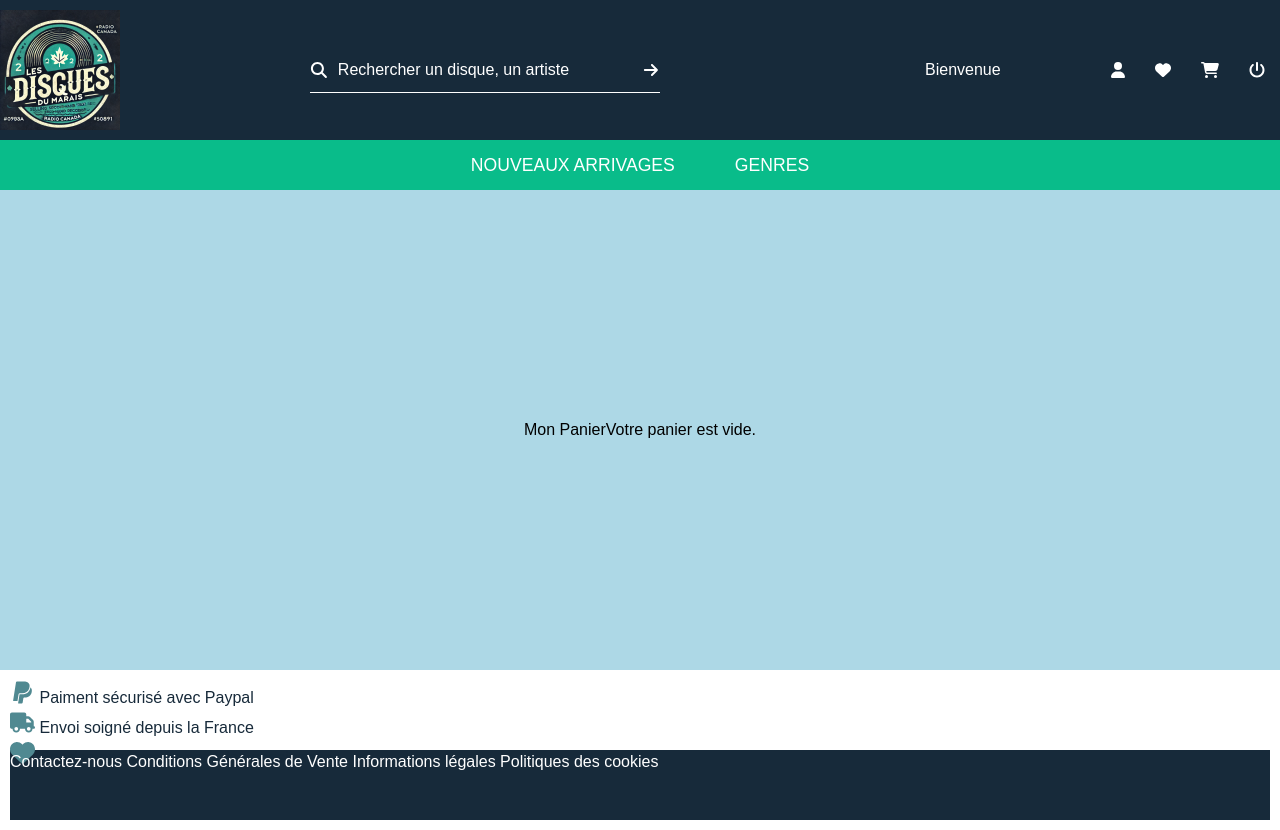
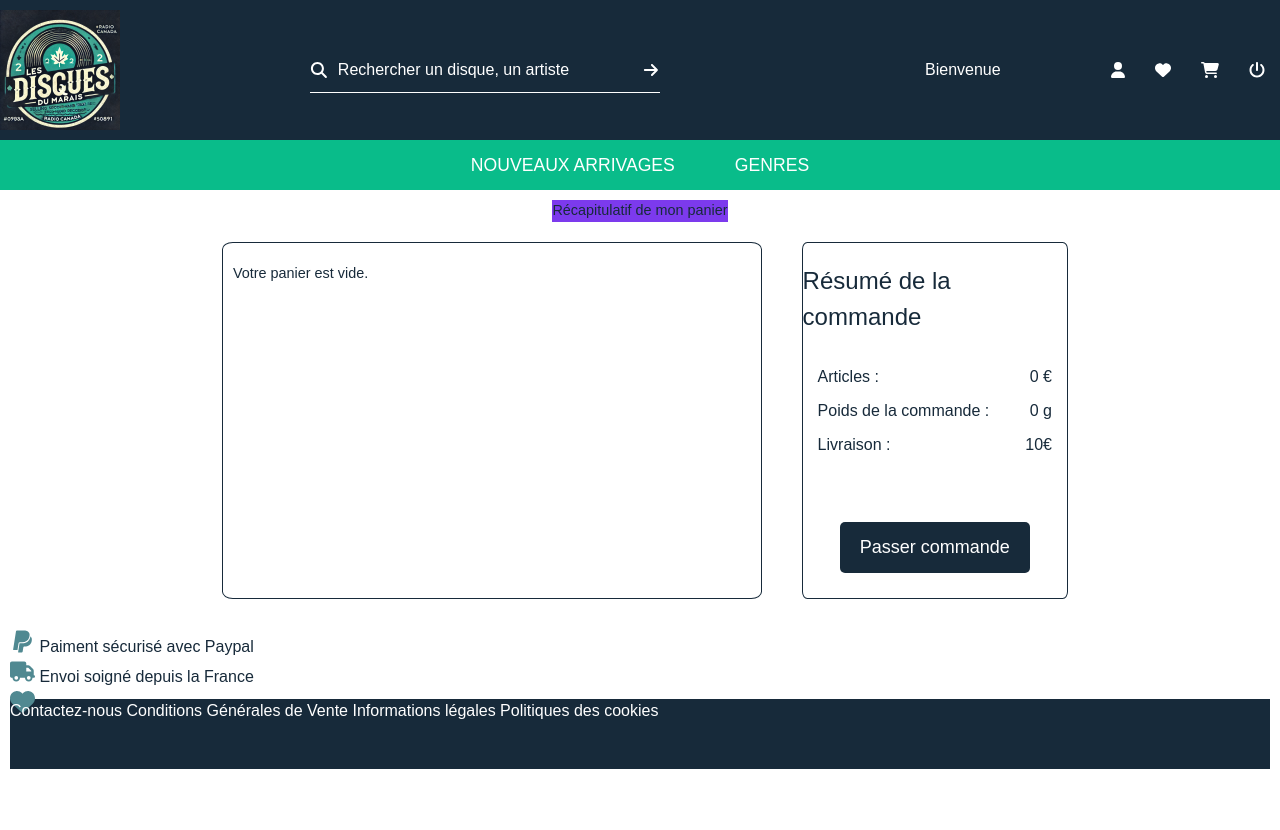
Before and after one commit to valerie85/lesdisquesdumarais-frontend, a Next.js app: page /cart in a window 1280 px wide. After the commit the page ends 800 px from the top, so only its background shows below. Built offline with nearby package versions, Linux system fonts and the light colour scheme; a web font is replaced by a local one.

Commit message:
page panier en cours

```diff
--- a/pages/cart.js
+++ b/pages/cart.js
@@ -3,50 +3,119 @@ import styles from "../styles/Cart.module.css";
 import Header from "../components/Header";
 import Footer from "../components/Footer";
 import Head from "next/head";
+import Image from "next/image";
+
+// Imports FontAwesom
+import { FontAwesomeIcon } from "@fortawesome/react-fontawesome";
+import { faHourglass3, faTrash } from "@fortawesome/free-solid-svg-icons";
 
 import { useSelector, useDispatch } from "react-redux";
 import { removeFromCart } from "../reducers/cart";
 
 function Cart() {
-
   const dispatch = useDispatch();
   const cartItems = useSelector((state) => state.cart.value);
-  console.log("Le cart Items", cartItems)
+  console.log("Le cart Items", cartItems);
 
   const removeCartItem = (article) => {
     dispatch(removeFromCart(article));
   };
 
-  const articleList = cartItems.map((article) => (
-    <li key={article._id} className={styles.cartItem}>
-        <img
-            src={article.pictures[0]}
-            alt={article.name}
-            className={styles.articleImage}
+  const totalArticles = cartItems.reduce((total, article) => {
+    const articlePrice = Number(article.price);
+    return total + articlePrice;
+  }, 0);
+
+  const totalWeightOrder = cartItems.reduce((totalWeight, article) => {
+    const articleWeight = Number(article.weight);
+    return totalWeight + articleWeight;
+  }, 0);
+
+  const displayWeight =
+    totalWeightOrder > 999
+      ? `${(totalWeightOrder / 1000).toFixed(2)} kg`
+      : `${totalWeightOrder} g`;
+
+
+      const articleList = cartItems.map((article) => {
+        // Initialiser l'URL et l'alt pour l'image
+        let ImgSrc;
+        let ImgAlt;
+
+        // Déterminer si l'image est disponible
+        if (article.pictures && article.pictures.length > 0) {
+          ImgSrc = article.pictures[0];
+          ImgAlt = article.title; // ou article.title si `props.title` n'est pas défini
+        } else {
+          ImgSrc = "/no_img.jpg";
+          ImgAlt = "Image indisponible";
+        }
+
+        return (
+          <li key={article._id} className={`${styles.cartItem} hover:bg-violet-600`}>
+            <Image
+              src={ImgSrc}
+              alt={ImgAlt}
+              className={`${styles.photos} w-48 h-48 object-cover rounded-lg`}
+              width={96}
+              height={96}
             />
-        <div>
-            <h2>{article.artist}</h2>
-            <p> Prix: {article.price}</p>
-            <button onClick={() => removeCartItem(article)}>
-          Retirer du panier
+
+            <div className={styles.articleContainer}>
+              <div className={styles.articleInfo}>
+                <p className={styles.h3}>Artiste: {article.artist}</p>
+                <p>Titre: {article.title}</p>
+                <p>Prix: {article.price}€</p>
+              </div>
+              <div className={styles.deleteButtonContainer}>
+                <button
+                  onClick={() => removeCartItem(article)}
+                  className="hover:text-red-600 transition-colors duration-300"
+                >
+                  <FontAwesomeIcon icon={faTrash} className="hover:text-red-600 transition-colors duration-300"/>
                 </button>
               </div>
+            </div>
           </li>
-  ));
+        );
+      });
 
 
   return (
     <>
       <Header />
       <div className={styles.container}>
-        <h1>Mon Panier</h1>
+        <h1 className= "bg-violet-600"> Récapitulatif de mon panier</h1>
+        <div className={styles.OrderContainer}>
+          <div className={styles.leftSection}>
             {cartItems.length === 0 ? (
               <p>Votre panier est vide.</p>
             ) : (
-            <ul className={styles.cartList}>
-            {articleList}
-          </ul>
+              <div className={styles.articlesContainer}>{articleList}</div>
             )}
+          </div>
+
+          <div className={styles.rightSection}>
+            <h2 className={styles.titleOrderSummary}>Résumé de la commande</h2>
+            <div className={styles.summary}>
+              <div className={styles.summaryItem}>
+                <p>Articles :</p>
+                <p>{totalArticles} €</p>
+              </div>
+              <div className={styles.summaryItem}>
+                <p>Poids de la commande :</p>
+                <p>{displayWeight}</p>
+              </div>
+              <div className={styles.summaryItem}>
+                <p>Livraison :</p>
+                <p>10€</p>
+              </div>
+            </div>
+            <div className={styles.buttonContainer}>
+              <button className={styles.checkoutButton}>Passer commande</button>
+            </div>
+          </div>
+        </div>
       </div>
       <Footer />
     </>
--- a/styles/Cart.module.css
+++ b/styles/Cart.module.css
@@ -1,8 +1,190 @@
 .container {
-    justify-content: center;
-    align-items: center;
+  display: flex;
+  align-items: center;
+  justify-content: center;
+  flex-direction: column;
+  flex: 1;
+
+  width: 70%;
+  height: 100%;
+  margin: auto;
+  padding: 20px;
+  padding-top: 10px;
+
+  color: var(--color-primary);
+  font-size: 0.9em;
+  border-radius: 1%;
+}
+
+.title {
+  font-size: xx-large;
+}
+
+.OrderContainer {
+  width: 100%;
+  height: 100%;
+  display: flex;
+  justify-content: center;
+  margin-top: 20px;
+}
+
+.leftSection {
+  width: 100%;
+  padding-top: 20px;
+  border: 0.5px solid var(--color-primary);
+  margin-left:10px;
+  margin-right: 10px;
+  padding-left: 10px;
+  padding-right: 10px;
+  border-radius: 2%;
+}
+
+.titlePanier {
+  font-size: x-large;
+  font-family: var(--font-title);
+  color: var(--color-primary);
+  padding-left: 40px;
+}
+
+.titleOrderSummary {
+  justify-content: center;
+  font-size: x-large;
+  display: flex;
+  margin-bottom: 10px;
+}
+
+/* CSS POUR LA DISPOSITION DES ARTICLES */
+
+.articleContainer {
     display: flex;
-    flex: 1;
-    height: 60vh;
-    background-color: lightblue;
+    padding: 20px;
+  }
+
+.articleInfo {
+  display: flex;
+  flex-direction: column;
+  gap: 5px;
 }
+
+.cartList {
+  list-style: none;
+  padding: 0;
+}
+
+.cartItem {
+  display: flex;
+  position: relative;
+  gap: 20px;
+  align-items: center;
+  padding: 15px;
+  border-bottom: 1px solid #e0e0e0;
+  background-color: #f9f9f9;
+  border-radius: 8px;
+  transition: box-shadow 0.2s;
+  margin-bottom: 10px;
+}
+
+.cartItem div {
+  display: flex;
+  gap: 5px;
+}
+
+.cartItem p {
+  font-size: 16px;
+}
+
+.cartItem:hover {
+  box-shadow: 0px 4px 8px rgba(0, 0, 0, 0.1);
+}
+
+
+.deletebutton {
+  justify-content: flex-end;
+  background-color: aqua;
+}
+
+.deleteButtonContainer {
+  position: absolute;
+  bottom: 20px;
+  right: 30px;
+}
+
+.photos {
+  width: 100px;
+  height: 100px;
+  object-fit: cover;
+  border-radius: 8px;
+}
+
+/* CSS POUR LA PARTIE DROITE RÉSUMÉ DE LA COMMANDE */
+
+.rightSection {
+  width: 50%;
+  display: flex;
+  padding-top: 20px;
+  padding-bottom: 20px;
+  flex-direction: column;
+  border-radius: 2%;
+  margin-left: 30px;
+  border: 0.5px solid var(--color-primary);
+}
+
+.photos * {
+  width: 20vh !important;
+  height: auto !important;
+  min-height: auto !important;
+  margin-top: 0 !important;
+  margin-bottom: 0 !important;
+}
+
+.cartWrapper {
+  display: flex;
+  justify-content: space-between;
+  gap: 20px;
+  margin-top: 20px;
+}
+
+.orderSummary {
+  flex: 1;
+  padding-left: 30px;
+  text-align: center;
+  display: flex;
+}
+
+.summary {
+    display: flex;
+    flex-direction: column;
+    gap: 10px;
+    padding-top: 20px;
+    padding-bottom: 60px;
+  }
+
+  .summaryItem {
+    display: flex;
+    justify-content: space-between;
+    font-size: 16px;
+    padding-left: 15px;
+    padding-right: 15px;
+  }
+
+.buttonContainer {
+  margin: 5px;
+  display: flex;
+  justify-content: center;
+}
+
+.orderSummary h2 {
+  font-size: 24px;
+  margin-bottom: 20px;
+}
+
+.checkoutButton {
+  background-color: var(--color-primary);
+  color: white;
+  padding: 12px 20px;
+  border: none;
+  border-radius: 5px;
+  cursor: pointer;
+  font-size: 18px;
+  transition: background-color 0.3s ease;
+}
--- a/tailwind.config.js
+++ b/tailwind.config.js
@@ -5,6 +5,7 @@ module.exports = {
     './components/**/*.{html,js}',
   ],
   theme: {
+    extend: {
       colors: {
         primary: 'var(--color-primary)',
         secondary: 'var(--color-secondary)',
@@ -12,9 +13,10 @@ module.exports = {
         light: 'var(--color-light)',
         dark: 'var(--color-dark)',
       },
+    },
     container: {
       padding: '2rem',
     },
   },
   plugins: [],
-}
+};
```
Lines whose indentation alone changed are shown as unchanged.
